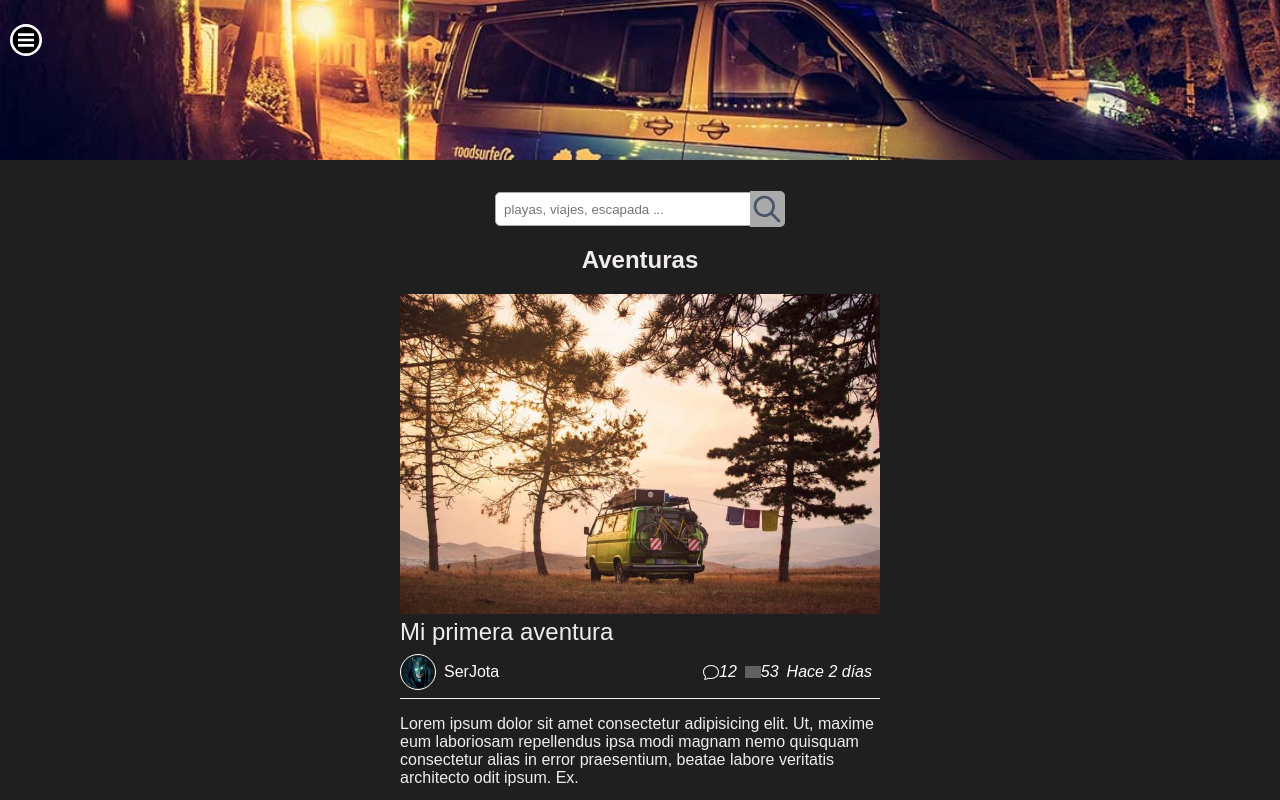
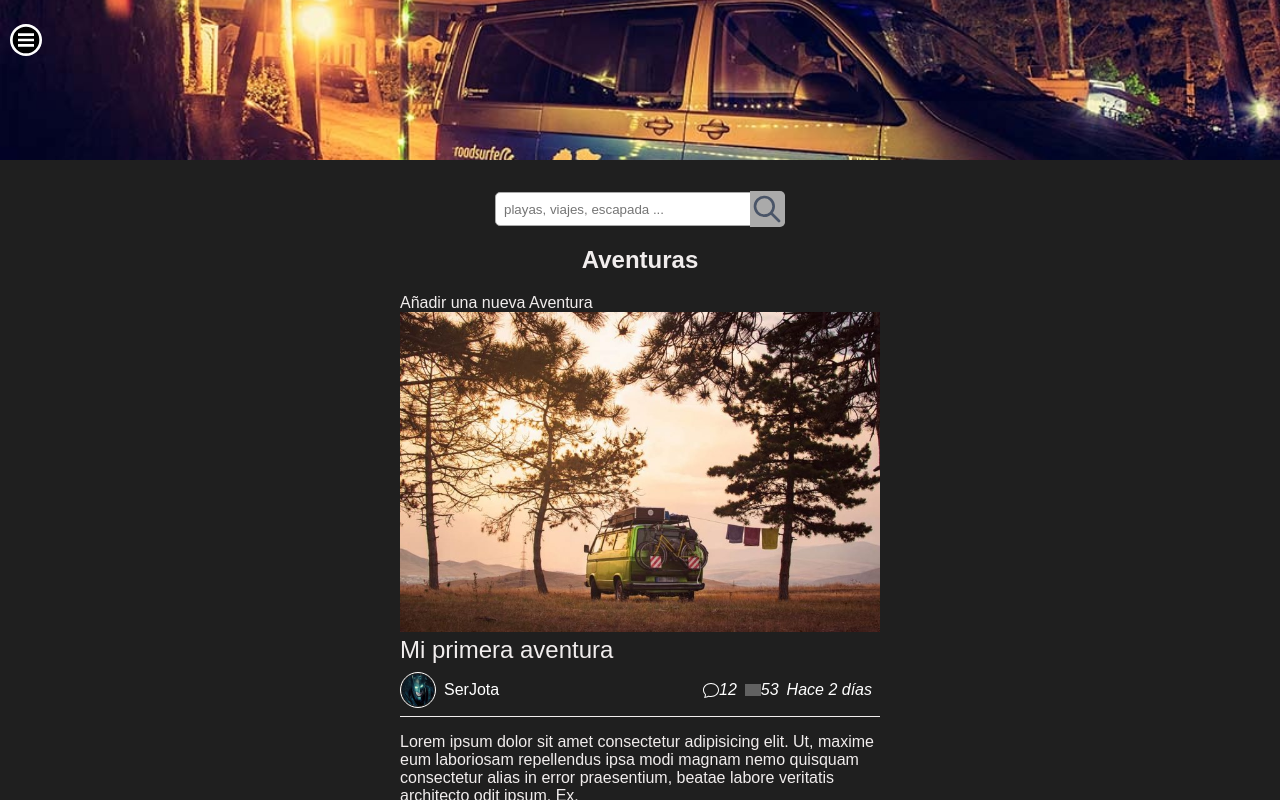
Before and after one commit to j0tac3/miprimerafurgo, an Angular app: page /aventuras in a window 1280 px wide. Shown: the top 800 px of the page. Built offline with nearby package versions, Linux system fonts and the light colour scheme; grey boxes are pictures that could not be loaded.

Commit message:
Diseñando el formulario dinamico de creacion de post

```diff
--- a/src/app/components/post-components/post-list/post-list.component.html
+++ b/src/app/components/post-components/post-list/post-list.component.html
@@ -1,5 +1,6 @@
 <div class="post-list-container">
     <h2 class="title">Aventuras</h2>
+    <a class="btn-new-aventura" routerLink="createPost"> Añadir una nueva Aventura</a>
     <app-post-miniature *ngFor="let post of posts; index as i"
                         [imageURL]="post.imageURL"
                         [title]="post.title"
```
